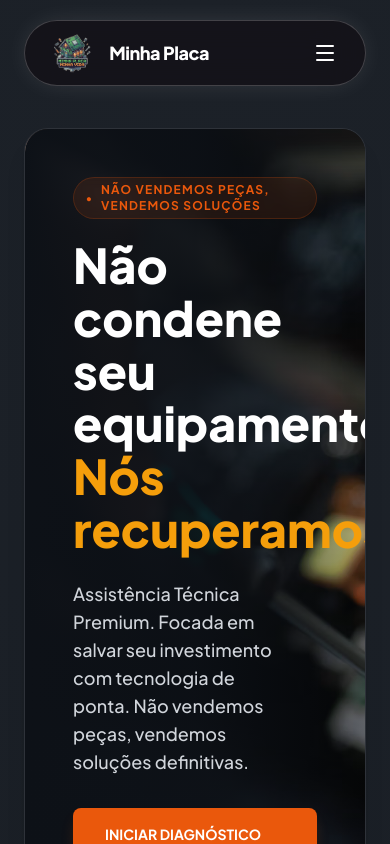
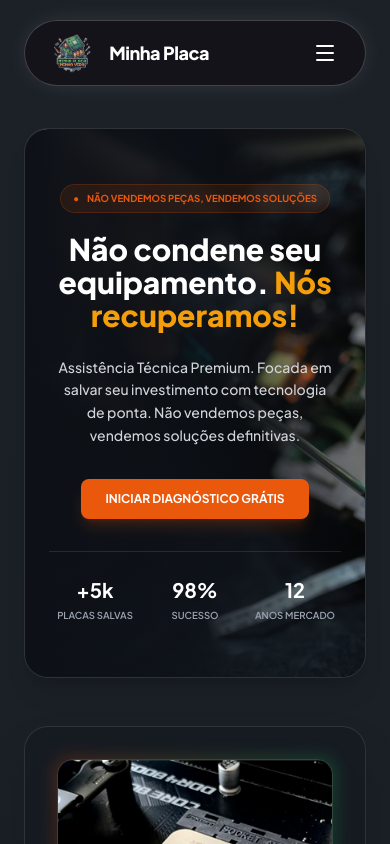
Before and after one commit to Jessicac30/minha-placa-minha-vida, a React (Vite) app: page / in a window 390 px wide. Shown: the top 844 px of the page. Built offline with nearby package versions, Linux system fonts and the light colour scheme.

Commit message:
fix: ajustes na responsividade

```diff
--- a/src/components/Hero.tsx
+++ b/src/components/Hero.tsx
@@ -2,62 +2,98 @@ import React from 'react';
 
 const Hero: React.FC = () => {
   return (
-    <section className="bg-bg-component rounded-3xl border border-white/10 shadow-xl p-12 mb-10 relative overflow-hidden min-h-[600px] flex items-center">
+    <section
+      aria-label="Introdução e Diagnóstico"
+      // AJUSTE 1: Mudei 'p-8' para 'p-6'.
+      // Isso dá mais espaço para o texto respirar em celulares estreitos.
+      className="bg-bg-component rounded-3xl border border-white/10 shadow-xl p-6 md:p-12 mb-10 relative overflow-hidden min-h-[550px] flex items-center"
+    >
 
       {/* 1. IMAGEM DE FUNDO */}
       <div
         className="absolute inset-0 z-0 bg-cover bg-center"
         style={{ backgroundImage: "url('/photo.png')" }}
+        aria-hidden="true"
       ></div>
 
       {/* 2. OVERLAY */}
-      <div className="absolute inset-0 bg-gradient-to-r from-[#0d1117] via-[#0d1117]/90 to-[#0d1117]/30 z-0"></div>
+      <div
+        className="absolute inset-0 bg-gradient-to-r from-[#0d1117] via-[#0d1117]/90 to-[#0d1117]/30 z-0"
+        aria-hidden="true"
+      ></div>
 
       {/* 3. CONTEÚDO */}
-      <div className="grid grid-cols-1 md:grid-cols-[1.2fr_0.8fr] gap-10 items-center relative z-10 w-full">
-        <div>
-          <div className="inline-flex items-center gap-2 text-xs font-bold text-brand-orange uppercase tracking-widest mb-5 border border-brand-orange/20 px-3 py-1 rounded-full bg-brand-orange/10 backdrop-blur-sm">
-            <span className="text-[0.6rem]">●</span> Não vendemos peças, vendemos soluções
+      <div className="grid grid-cols-1 lg:grid-cols-2 gap-10 items-center relative z-10 w-full">
+
+        {/* LADO ESQUERDO (TEXTO) */}
+        <div className="max-w-3xl mx-auto lg:mx-0 text-center lg:text-left">
+
+          {/* --- BADGE --- */}
+          <div className="
+            inline-flex items-center justify-center gap-2
+            text-[0.6rem] sm:text-xs font-bold text-brand-orange uppercase
+            tracking-normal sm:tracking-widest
+            mb-5 border border-brand-orange/20 px-3 py-1.5 rounded-full
+            bg-brand-orange/10 backdrop-blur-sm
+            max-w-full whitespace-nowrap
+          ">
+            {/* AJUSTE 2:
+               - tracking-normal: Letras normais no mobile (cabe mais texto).
+               - sm:tracking-widest: Espaçado no PC.
+               - px-3: Borda mais fina no mobile.
+            */}
+            <span className="text-[0.6rem] shrink-0" aria-hidden="true">●</span>
+            <span>Não vendemos peças, vendemos soluções</span>
           </div>
 
-          <h1 className="text-5xl md:text-6xl font-extrabold text-white mb-6 leading-[1.1]">
+          {/* AJUSTE 3: TÍTULO RESPONSIVO
+             - text-3xl: Base menor para não quebrar "equipamento" errado.
+             - sm:text-5xl: Volta a ser grande em celulares normais/Tablets.
+          */}
+          <h1 className="text-3xl sm:text-5xl lg:text-6xl font-extrabold text-white mb-6 leading-[1.1]">
             Não condene seu equipamento. <span className="text-brand-highlight">Nós recuperamos!</span>
           </h1>
 
-          <p className="text-lg text-gray-300 mb-8 max-w-[90%] font-medium">
+          <p className="text-sm sm:text-lg text-gray-300 mb-8 max-w-[95%] mx-auto lg:mx-0 font-medium leading-relaxed">
             Assistência Técnica Premium. Focada em salvar seu investimento com tecnologia de ponta.
             Não vendemos peças, vendemos soluções definitivas.
           </p>
 
-          <a href="#diagnostico" className="inline-block bg-brand-orange text-white px-8 py-4 rounded-lg font-bold text-sm uppercase hover:bg-brand-orangeHover transition-all hover:-translate-y-1 shadow-lg shadow-brand-orange/20">
+          <a
+            href="#diagnostico"
+            className="inline-block bg-brand-orange text-white px-6 py-3 sm:px-8 sm:py-4 rounded-lg font-bold text-xs sm:text-sm uppercase
+            hover:bg-brand-orange/90 transition-all hover:-translate-y-1 shadow-lg shadow-brand-orange/20
+            focus:outline-none focus:ring-4 focus:ring-brand-orange/50"
+          >
             Iniciar Diagnóstico Grátis
           </a>
 
           {/* Stats Grid */}
-          <div className="grid grid-cols-3 gap-5 mt-10 pt-8 border-t border-white/10 text-center">
-            <div>
-              <h3 className="text-3xl font-bold text-white">+5k</h3>
-              <p className="text-text-muted text-sm font-semibold uppercase mt-1">Placas Salvas</p>
+          <div className="grid grid-cols-3 gap-2 sm:gap-5 mt-8 sm:mt-10 pt-6 sm:pt-8 border-t border-white/10 text-center" role="list">
+            <div role="listitem">
+              <p className="text-xl sm:text-3xl font-bold text-white">+5k</p>
+              <p className="text-gray-400 text-[0.6rem] sm:text-sm font-semibold uppercase mt-1">Placas Salvas</p>
             </div>
-            <div>
-              <h3 className="text-3xl font-bold text-white">98%</h3>
-              <p className="text-text-muted text-sm font-semibold uppercase mt-1">Sucesso</p>
+            <div role="listitem">
+              <p className="text-xl sm:text-3xl font-bold text-white">98%</p>
+              <p className="text-gray-400 text-[0.6rem] sm:text-sm font-semibold uppercase mt-1">Sucesso</p>
             </div>
-            <div>
-              <h3 className="text-3xl font-bold text-white">12</h3>
-              <p className="text-text-muted text-sm font-semibold uppercase mt-1">Anos Mercado</p>
+            <div role="listitem">
+              <p className="text-xl sm:text-3xl font-bold text-white">12</p>
+              <p className="text-gray-400 text-[0.6rem] sm:text-sm font-semibold uppercase mt-1">Anos Mercado</p>
             </div>
           </div>
         </div>
 
-        {/* Mascote */}
-        <div className="hidden md:flex justify-center">
+        {/* LADO DIREITO (MASCOTE) */}
+        <div className="hidden lg:flex justify-center lg:justify-end relative w-full h-full items-center">
           <img
             src="/logo.png"
-            alt="Mascote Minha Placa"
-            className="w-full max-w-[520px] drop-shadow-2xl animate-float motion-reduce:animate-none"
+            alt="Mascote da Minha Placa: uma casinha tecnológica com chips eletrônicos"
+            className="w-full h-auto max-w-[400px] lg:max-w-[600px] drop-shadow-2xl animate-float motion-reduce:animate-none object-contain"
           />
         </div>
+
       </div>
     </section>
   );
```
